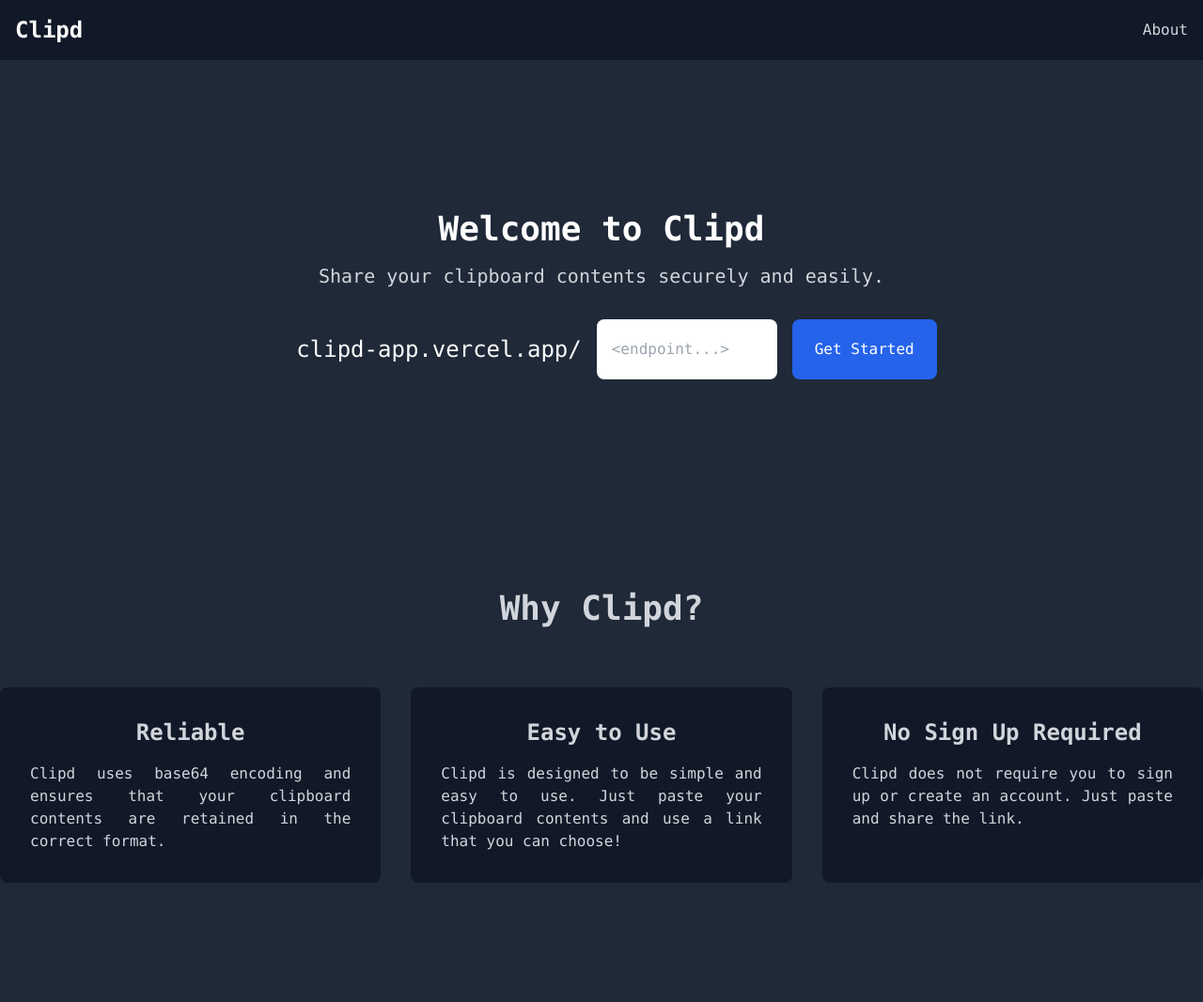
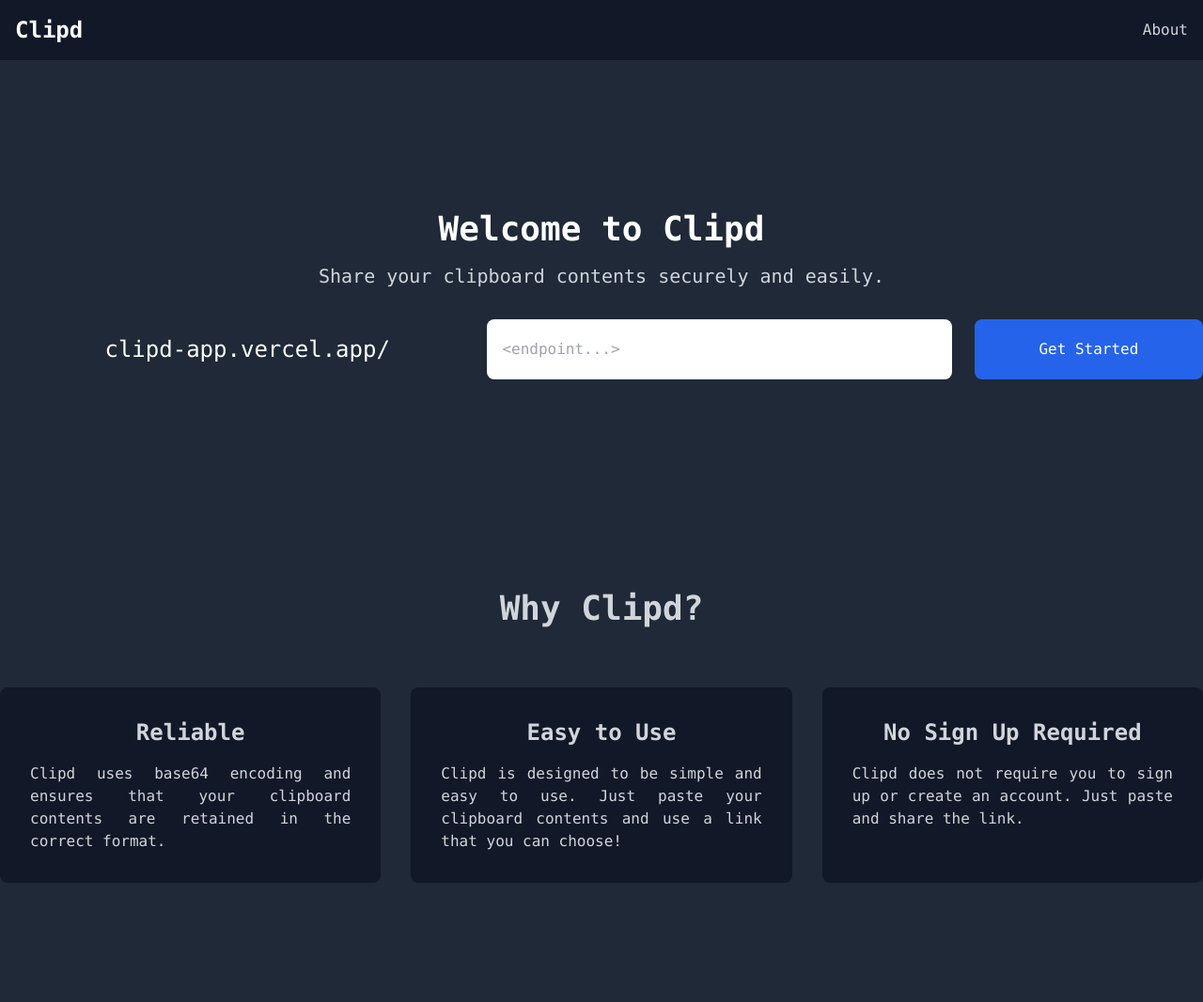
Before and after one commit to sarbosarcar/Clipd, a FastAPI app: page / in a window 1280 px wide. Shown: the top 1067 px of the page at 94% size. Run offline with FastAPI, Linux system fonts and the light colour scheme.

Commit message:
Update files

```diff
--- a/templates/home.html
+++ b/templates/home.html
@@ -26,10 +26,10 @@
             <div class="text-center py-24">
                 <h1 class="text-4xl font-bold text-white mb-4">Welcome to Clipd</h1>
                 <p class="text-gray-300 text-xl mb-8">Share your clipboard contents securely and easily.</p>
-                <form method="post" action="/" class="flex justify-center">
-                    <p class="text-2xl w-78 p-4 rounded-lg text-white ml-4">clipd-app.vercel.app/</p>
-                    <input type="text" name="link" class="w-48 p-4 rounded-lg focus:outline-none focus:ring-2 focus:ring-blue-500" placeholder="<endpoint...>" autocomplete="off">
-                    <button type="submit" class="bg-blue-600 text-white px-6 py-3 rounded-lg hover:bg-blue-700 ml-4">
+                <form method="post" action="/" class="grid grid-cols-1 md:grid-cols-5 gap-2 flex justify-center">
+                    <p class="text-2xl p-4 w-full md:col-span-2 rounded-lg text-white">clipd-app.vercel.app/</p>
+                    <input type="text" name="link" class="w-48 mx-auto md:w-full md:col-span-2 p-4 rounded-lg focus:outline-none focus:ring-2 focus:ring-blue-500" placeholder="<endpoint...>" autocomplete="off">
+                    <button type="submit" class="bg-blue-600 w-48 mx-auto my-4 md:my-0 md:w-full md:col-span-1 text-white px-6 py-3 rounded-lg hover:bg-blue-700 md:ml-4">
                         Get Started
                     </button>
                 </form>
```
Also changed, not shown: static/images/screenshot-app.png (deleted), static/images/screenshot.png.
